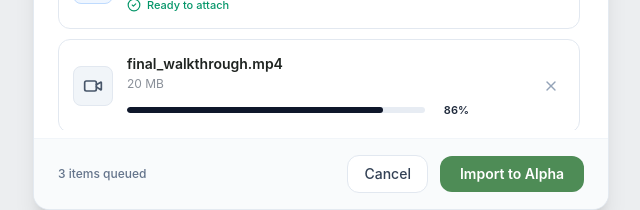
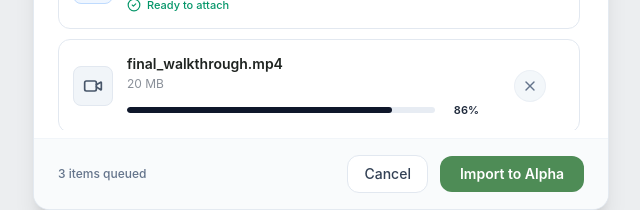
Before and after one commit to ducdung196qtr/beplus-drag-drop-upload, a Next.js app: page / in a window 1280 px wide. Shown: the part 519-729 px from the top of the page, without its empty margins (319-959 px from the left). Built offline with nearby package versions, Linux system fonts and the light colour scheme.

Commit message:
fix(ui): center cancel button and fix button bounds alignment

```diff
--- a/src/app/page.tsx
+++ b/src/app/page.tsx
@@ -419,20 +419,20 @@ export default function UploadModalPage() {
                     </div>
                   </div>
 
-                  {/* Actions (Remove / Cancel) aligned neatly in fixed container */}
-                  <div className="flex items-center justify-end w-20 shrink-0">
+                  {/* Actions (Remove / Cancel) with consistent width and centered alignment */}
+                  <div className="flex items-center justify-center min-w-[70px] shrink-0">
                     {item.status === 'uploading' ? (
                       <button
                         onClick={() => handleRemoveFile(item.id)}
-                        className="w-7 h-7 rounded-full flex items-center justify-center text-slate-400 hover:text-slate-700 hover:bg-slate-100 transition-all border border-transparent hover:border-slate-200"
+                        className="w-8 h-8 rounded-full flex items-center justify-center text-slate-400 hover:text-slate-700 bg-slate-100/80 hover:bg-slate-200/80 transition-all border border-slate-200/50"
                         title="Cancel upload"
                       >
-                        <X className="w-4 h-4" />
+                        <X className="w-4 h-4 text-slate-500" />
                       </button>
                     ) : (
                       <button
                         onClick={() => handleRemoveFile(item.id)}
-                        className="px-3 py-1.5 text-xs font-medium text-slate-600 bg-slate-100 hover:bg-slate-200 rounded-lg transition-all"
+                        className="w-full py-1.5 px-3 text-xs font-medium text-slate-600 bg-slate-100 hover:bg-slate-200 rounded-lg transition-all text-center"
                       >
                         Remove
                       </button>
```
